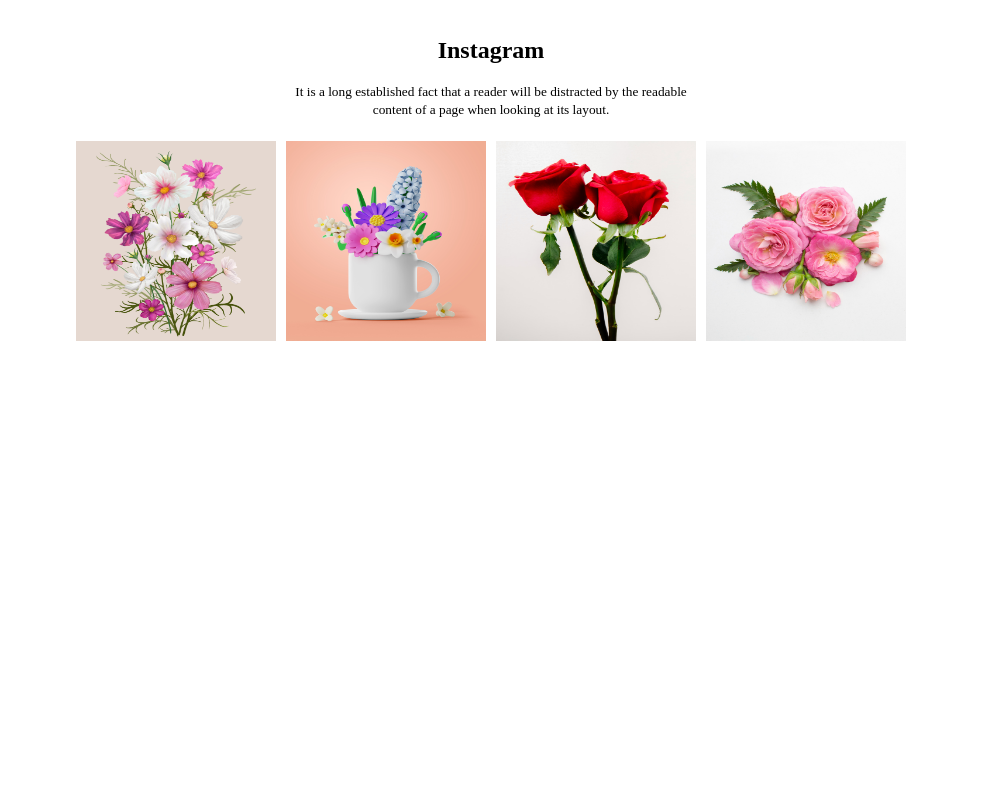
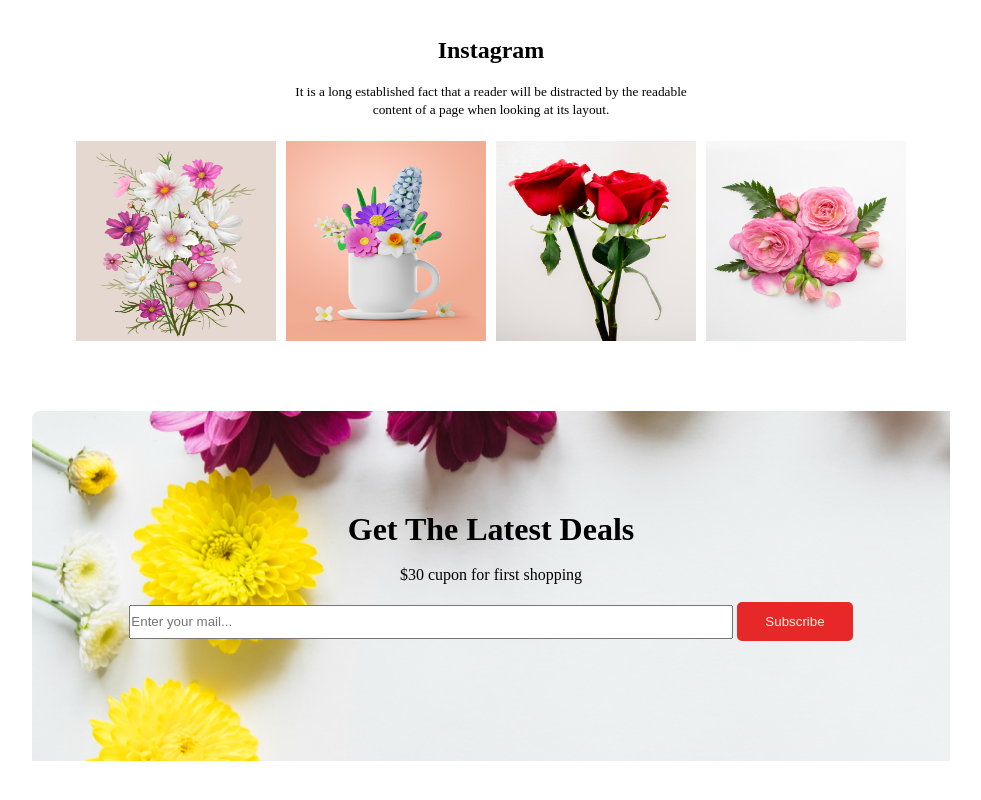
Before and after one commit to Sushanta-Deb/flower-shop-website, a plain HTML site: page index.html in a window 1280 px wide. Shown: the part 1411-2211 px from the top of the page, without its empty margins (149-1130 px from the left). Before the commit the page ends 1761 px from the top, so only its background shows below. Drawn offline with Linux system fonts and the light colour scheme; a web font is replaced by a local one.

Commit message:
added the fifth part

```diff
--- a/index.html
+++ b/index.html
@@ -81,6 +81,15 @@
                 </div>
         </section>
     </main>
+    <main>
+       <div class="container">
+        <h1 style="margin-top: 100px;">Get The Latest Deals</h1> <br>
+        <p>$30 cupon for first shopping</p> <br>
+        <input type="email" placeholder="Enter your mail...">
+        <button class="sub-style">Subscribe</button>
+       </div>
+
+    </main>
 
     <footer>
 
--- a/styles/style.css
+++ b/styles/style.css
@@ -110,5 +110,22 @@ nav h1{
     padding: auto;
     justify-content: center;
 }
-
+input{
+    height: 30px;
+    width: 600px;
+}
+.sub-style{
+    border: 0px;
+    border-radius: 5px;
+    background-color: rgb(231, 40, 40);
+    color: beige;
+    padding: 12px 28px;
+}
+.container{
+    text-align: center;
+    height: 350px;
+    margin: 60px 180px;
+    border: 01px solid white;
+    background-image:url("/images/Rectangle\ 9.png")
+}
 /* footer styles */
```
